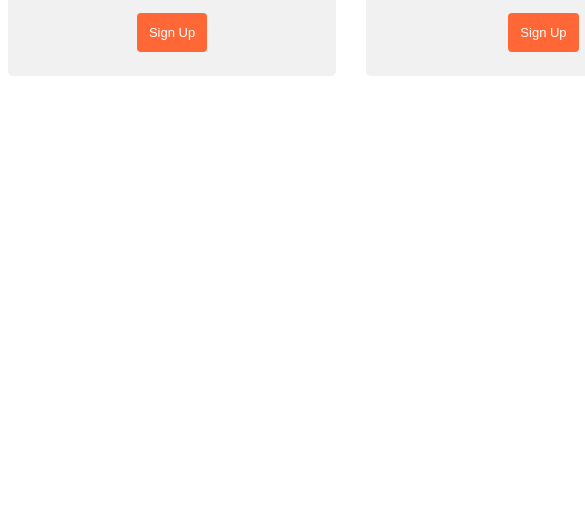
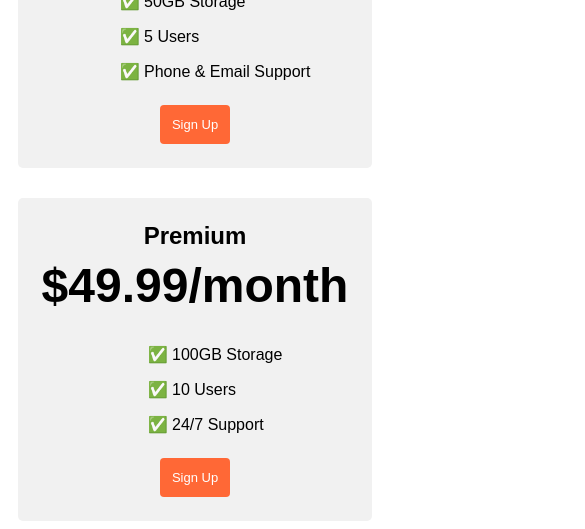
Before and after one commit to KamiKruse/udemyCourseLearning, a plain HTML site: page Chapter 9/9.4 Flexbox Pricing Table Project/index.html in a window 390 px wide. Shown: the part 516-1045 px from the top of the page, 585 px wide, since content can reach past the window. Before the commit the page ends 860 px from the top, so only its background shows below. Drawn offline with Linux system fonts and the light colour scheme; a web font is replaced by a local one.

Commit message:
Finished Pricing Table project and mine was better

```diff
--- a/Chapter 9/9.4 Flexbox Pricing Table Project/index.html
+++ b/Chapter 9/9.4 Flexbox Pricing Table Project/index.html
@@ -7,24 +7,24 @@
   <link rel="preconnect" href="https://fonts.gstatic.com" crossorigin>
   <link href="https://fonts.googleapis.com/css2?family=Sono:wght@400;700&display=swap" rel="stylesheet">
   <style>
-    body {
+   body {
       font-family: 'Sono', sans-serif;
-      height: 100vh;
-      display: flex;
-      justify-content: space-around;
+
     }
     .pricing-container {
       display: flex;
       gap: 30px;
+      justify-content: space-around;
       align-items: center;
-      /* min-width:  */
+      height: 100vh;
+
     }
     .pricing-plan {
       background-color: rgb(241, 241, 241);
       border-radius: 5px;
       padding: 24px;
       display: flex;
-      flex-flow: column nowrap;
+      flex-direction: column;
       flex-basis: 100%;
       align-items: center;
     }
@@ -55,8 +55,11 @@
       border: none;
     }
     /* Hint: What can you do with a media query and flexbox? */
-    @media (max-width: 1250px) {
-
+    @media screen and (max-width: 1250px) {
+    .pricing-container {
+      flex-direction: column;
+      height: 100%;
+    }
     }
   </style>
 </head>
```
